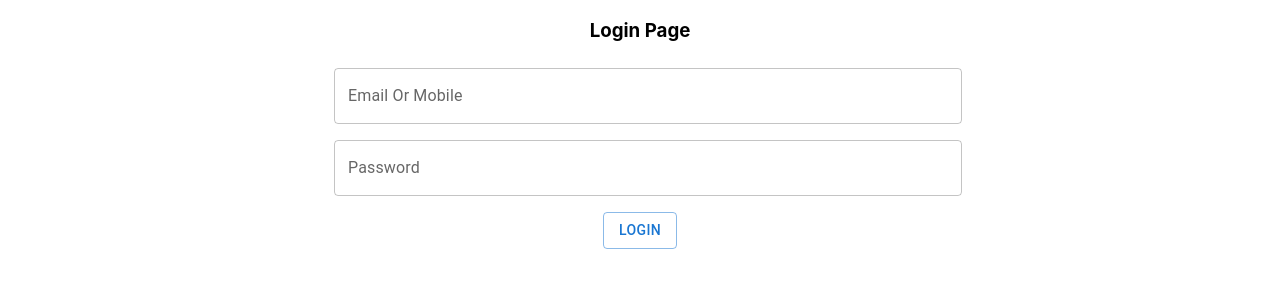
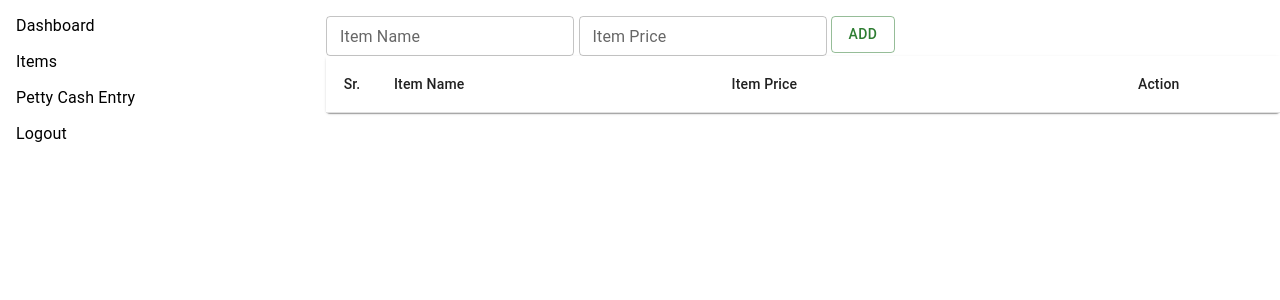
Before and after one commit to sankalpgajbhiye/petty-cash, a React (Create React App) app: page /item in a window 1280 px wide. Shown: the top 300 px of the page. Built offline with nearby package versions, Linux system fonts and the light colour scheme.

Commit message:
new routes created and item page add list functionality done

```diff
--- a/package.json
+++ b/package.json
@@ -12,6 +12,7 @@
     "@testing-library/user-event": "^13.5.0",
     "react": "^17.0.2",
     "react-dom": "^17.0.2",
+    "react-router-dom": "^6.2.1",
     "react-scripts": "5.0.0",
     "web-vitals": "^2.1.3"
   },
--- a/src/App.js
+++ b/src/App.js
@@ -1,9 +1,25 @@
-import Login from './Pages/Login'
+import {
+	BrowserRouter,
+	Routes,
+	Route
+} from "react-router-dom";
+
+// Pages Import
+import Login from './Pages/Login';
+import Dashboard from './Pages/Dashboard';
+import Item from './Pages/Item';
 
 function App() {
 	return (
 		<>
-			<Login />
+		<BrowserRouter>
+			<Routes>
+				<Route path="/" element={<Login />} />
+				<Route path="/dashboard" element={<Dashboard />} />
+				<Route path="/item" element={<Item />} />
+				{/* <Route path="/footer/:id/:page" element={<Footer />} /> */}
+			</Routes>
+		</BrowserRouter>
 		</>
 	);
 }
--- /dev/null
+++ b/src/Components/Sidebar.jsx
@@ -0,0 +1,33 @@
+import React from 'react';
+import { Link } from "react-router-dom";
+import { MenuList, MenuItem } from '@mui/material';
+import { useNavigate } from "react-router-dom";
+
+export default function Sidebar() {
+
+    let navigate = useNavigate();
+
+    const handleLogout = () => {
+        navigate(`/`);
+    }
+
+    const linkClass = {
+        textDecoration: "none",
+        color: "unset"
+    };
+
+    return (
+        <MenuList>
+            <Link style={linkClass} to="/dashboard">
+                <MenuItem>Dashboard </MenuItem>
+            </Link>
+            <Link style={linkClass} to="/item">
+                <MenuItem> Items</MenuItem>
+            </Link>
+            <Link style={linkClass} to="/pettycash">
+                <MenuItem> Petty Cash Entry </MenuItem>
+            </Link>
+            <MenuItem onClick={handleLogout}>Logout</MenuItem>
+        </MenuList>
+    )
+}
--- /dev/null
+++ b/src/Pages/Dashboard.jsx
@@ -0,0 +1,17 @@
+import React from 'react';
+import { Box, Grid } from '@mui/material';
+import Sidebar from '../Components/Sidebar';
+
+export default function Dashboard() {
+
+    return (
+        <Box sx={{ flexGrow: 1, textAlign: 'center' }}>
+            <Grid container spacing={3}>
+                <Grid item xs={3}>
+                    <Sidebar />
+                </Grid>
+                <Grid item xs={9}>2</Grid>
+            </Grid>
+        </Box>
+    )
+}
--- /dev/null
+++ b/src/Pages/Item/ItemForm.jsx
@@ -0,0 +1,69 @@
+import React, { useState } from 'react';
+import { TextField, Button } from '@mui/material'
+
+export default function ItemForm({ items, setItems }) {
+
+    const formObj = {
+        item_name: "",
+        item_price: ""
+    }
+
+    const [ values, setValues ] = useState(formObj);
+    const [ errors, setErrors ] = useState({});
+
+    const handleChange = (e) => {
+        const { name, value} = e.target;
+
+        setValues({
+            ...values,
+            [name]: value
+        })
+    }
+
+    const handleAdd = () => {
+        if( validateForm() ) {
+            items.push(values);
+            setItems([...items]);
+            // reset current form inputs
+            setValues(formObj);
+        }
+    }
+
+    const validateForm = () => {
+        let newErrors = {};
+        const { item_name, item_price } = values;
+        if(item_name === "") newErrors.item_name = "Please enter item name";
+        if(item_price === "") newErrors.item_price = "Please enter item price";
+
+        setErrors(newErrors);
+
+        return Object.keys(newErrors).length === 0;
+    }
+
+    return (
+        <>
+            <TextField
+                label="Item Name"
+                variant="outlined"
+                name="item_name"
+                size="small"
+                value={values.item_name}
+                onChange={handleChange}
+                error={errors.item_name !== undefined}
+                helperText={errors?.item_name}
+            /> {` `}
+
+            <TextField
+                label="Item Price"
+                variant="outlined"
+                name="item_price"
+                size="small"
+                value={values.item_price}
+                onChange={handleChange}
+                error={errors.item_price !== undefined}
+                helperText={errors?.item_price}
+            /> {` `}
+            <Button variant="outlined" color="success" onClick={handleAdd}>Add</Button>
+        </>
+    )
+}
--- /dev/null
+++ b/src/Pages/Item/ItemTable.jsx
@@ -0,0 +1,55 @@
+import React from 'react';
+
+import {
+    Paper, Table, TableBody, TableCell, TableContainer,
+    TableHead, TableRow
+} from '@mui/material';
+
+const TableRowComp = ({ item, ind }) => {
+    return(
+        <TableRow hover role="checkbox" tabIndex={-1}>
+            <TableCell align="center" width={20}> { ind + 1 } </TableCell>
+            <TableCell align="left"> { item.item_name } </TableCell>
+            <TableCell align="left"> { item.item_price } </TableCell>
+            <TableCell align="center"> Action </TableCell>
+        </TableRow>
+    )
+}
+
+export default function ItemTable({ items }) {
+
+    return (
+        <Paper sx={{ width: '100%' }}>
+            <TableContainer sx={{ maxHeight: 440 }}>
+                <Table stickyHeader aria-label="sticky table">
+                    <TableHead>
+                        <TableRow>
+                            <TableCell align="center" width={20}> Sr. </TableCell>
+                            <TableCell align="left"> Item Name </TableCell>
+                            <TableCell align="left"> Item Price </TableCell>
+                            <TableCell align="center"> Action </TableCell>
+                        </TableRow>
+                    </TableHead>
+                    <TableBody>
+                        { items.map((item,i) =>
+                            <TableRowComp
+                                key={i}
+                                ind={i}
+                                item={item}
+                            />
+                        ) }
+                    </TableBody>
+                </Table>
+            </TableContainer>
+            {/* <TablePagination
+                rowsPerPageOptions={[10, 25, 100]}
+                component="div"
+                count={rows.length}
+                rowsPerPage={rowsPerPage}
+                page={page}
+                onPageChange={handleChangePage}
+                onRowsPerPageChange={handleChangeRowsPerPage}
+            /> */}
+        </Paper>
+    )
+}
--- /dev/null
+++ b/src/Pages/Item/index.jsx
@@ -0,0 +1,29 @@
+import React, { useState } from 'react';
+import { Box, Grid } from '@mui/material';
+import Sidebar from '../../Components/Sidebar';
+
+// item components imported
+import ItemForm from './ItemForm';
+import ItemTable from './ItemTable';
+
+export default function Index() {
+
+    const [items, setItems] = useState([]);
+
+    return (
+        <Box sx={{ flexGrow: 1 }}>
+            <Grid container spacing={3}>
+                <Grid item xs={3}>
+                    <Sidebar />
+                </Grid>
+                <Grid item xs={9} mt={2}>
+                    <ItemForm
+                        items={items}
+                        setItems={setItems}
+                    />
+                    <ItemTable items={items}/>
+                </Grid>
+            </Grid>
+        </Box>
+    )
+}
--- a/src/Pages/Login.jsx
+++ b/src/Pages/Login.jsx
@@ -1,8 +1,10 @@
 import React, { useState } from 'react';
-import { Box, Grid, FormControl, TextField, Button } from '@mui/material';
-// import Item from '../Components/Item';
+import { Box, Grid, FormControl, TextField, Button, Card, CardContent } from '@mui/material';
+import { useNavigate } from "react-router-dom";
 
 export default function Login() {
+
+    let navigate = useNavigate();
 
     const formObj = {
         email: "",
@@ -23,7 +25,8 @@ export default function Login() {
 
     const handleLogin = () => {
         if( validateForm() ) {
-            console.log(values);
+            // console.log(values);
+            navigate(`/dashboard`);
         }
     }
 
@@ -44,7 +47,8 @@ export default function Login() {
                 <Grid item xs></Grid>
                 <Grid item xs={6}>
                     <h3>Login Page</h3>
-
+                    <Card sx={{ minWidth: 275 }} variant="outlined">
+                        <CardContent>
                             <FormControl fullWidth sx={{ m: 1 }}>
                                 <TextField
                                     label="Email Or Mobile"
@@ -73,6 +77,8 @@ export default function Login() {
                             <FormControl sx={{ m: 1 }}>
                                 <Button variant="outlined" onClick={handleLogin}>Login</Button>
                             </FormControl>
+                        </CardContent>
+                    </Card>
                 </Grid>
                 <Grid item xs></Grid>
             </Grid>
```
Also changed, not shown: src/Components/Item.jsx (deleted, +0 -11 lines), 1 other file (tests, documents, lock files or other folders). Lines whose indentation alone changed are shown as unchanged.
